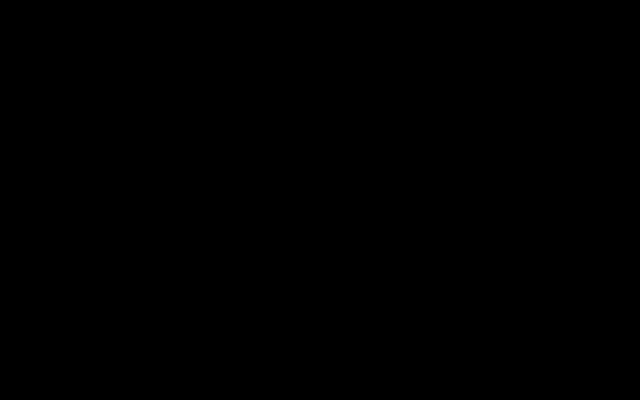
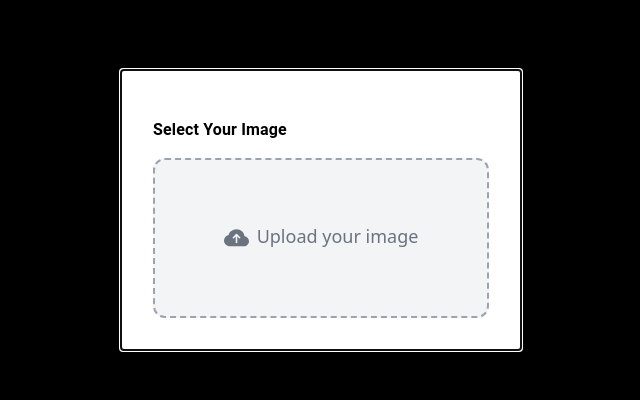
Before and after one commit to siddharth17vaishnav/vambox, a Next.js app: page /stream-image in a window 1280 px wide. Before the commit this address had no page. Shown: the part 190-590 px from the top of the page, without its empty margins (319-959 px from the left). Built offline with nearby package versions, Linux system fonts and the light colour scheme.

Commit message:
added modal in image-cmoponent

```diff
--- a/components/DropFile.jsx
+++ b/components/DropFile.jsx
@@ -6,22 +6,11 @@
   const [error, setError] = useState();
   const router = useRouter();
   const onSubmit = (type) => {
-    console.log(type);
-    if (file && file?.length !== 0) {
-      if (
-        file.includes("youtube") ||
-        file.includes("ytube") ||
-        file.includes("yt.com")
-      ) {
-        setError("We dont accept youtube links, try another link");
-      } else {
-        setError("");
-        if (type === "image") {
-          router.push(`/stream-image?${file}`).then();
-        } else if (type === "video") {
-          router.push(`/stream-video?${file}`).then();
-        }
-      }
+    console.log("clicked")
+    if (type === "image") {
+      router.push("/stream-image").then();
+    } else if (type === "video") {
+      router.push(`/stream-video`).then();
     }
   };
   return (
@@ -35,15 +24,15 @@
       </div>
       <div className=" mt-20 gap-[70px] flex flex-wrap justify-center mx-auto">
         <div>
-          <div className="parent-container h-40 w-76 cursor-pointer rounded-xl bg-gray-100 border-dashed border-2 border-gray-400 relative flex justify-center items-center relative">
-            <input
+          <div className="parent-container h-40 w-76 cursor-pointer rounded-xl bg-gray-100 border-dashed border-2 border-gray-400 relative flex justify-center items-center relative"  onClick={() => onSubmit("image")}>
+            {/* <input
               type="file"
               id="input-file"
               className="absolute inset-0 opacity-0 cursor-pointer"
               onChange={(e) => setFile(e.target.files[0].name)}
-            />
+            /> */}
             <div className="w-64 h-20 flex justify-center items-center">
-              <div className="mr-2">
+              <div className="mr-2"  onClick={() => onSubmit("image")}>
                 <svg
                   className="upload-icon bi bi-cloud-arrow-up-fill"
                   xmlns="http://www.w3.org/2000/svg"
@@ -55,7 +44,7 @@
                   <path d="M8 2a5.53 5.53 0 0 0-3.594 1.342c-.766.66-1.321 1.52-1.464 2.383C1.266 6.095 0 7.555 0 9.318 0 11.366 1.708 13 3.781 13h8.906C14.502 13 16 11.57 16 9.773c0-1.636-1.242-2.969-2.834-3.194C12.923 3.999 10.69 2 8 2zm2.354 5.146a.5.5 0 0 1-.708.708L8.5 6.707V10.5a.5.5 0 0 1-1 0V6.707L6.354 7.854a.5.5 0 1 1-.708-.708l2-2a.5.5 0 0 1 .708 0l2 2z" />
                 </svg>
               </div>
-              <div>
+              <div  onClick={() => onSubmit("image")}>
                 <p className="text-gray-500 mb-1 text-lg file_name">
                   Upload your image
                 </p>
@@ -81,7 +70,6 @@
               <button
                 className="items-center rounded-full px-8 py-1 border border-white font-semibold  hover:bg-white hover:text-black"
                 type="button"
-                onClick={() => onSubmit("image")}
               >
                 Go
               </button>
@@ -114,7 +102,6 @@
                 <p className="text-gray-500 mb-1 text-lg file_name">
                   Upload your video
                 </p>
-
               </div>
             </div>
           </div>
--- a/components/ImageComponent.jsx
+++ b/components/ImageComponent.jsx
@@ -14,7 +14,7 @@
 
       <Scene>
         <a-scene vr-mode-ui="enabled: true">
-          <a-sky src={url} rotation="0 -130 0"></a-sky>
+          <a-sky src={url} rotation="0 -130 0"/>
         </a-scene>
       </Scene>
     </div>
--- a/package.json
+++ b/package.json
@@ -10,10 +10,10 @@
   },
   "dependencies": {
     "@belivvr/aframe-react-stereoscopic": "^0.1.2",
-    "@emotion/react": "^11.10.5",
-    "@emotion/styled": "^11.10.5",
+    "@emotion/react": "^11.10.6",
+    "@emotion/styled": "^11.10.6",
     "@mui/icons-material": "^5.11.0",
-    "@mui/material": "^5.11.8",
+    "@mui/material": "^5.11.9",
     "@next/font": "13.1.6",
     "aframe": "^1.4.1",
     "aframe-react": "^4.4.0",
--- a/pages/stream-image.js
+++ b/pages/stream-image.js
@@ -2,16 +2,42 @@
 import Footer from "@/components/Footer";
 import ImageComponent from "@/components/ImageComponent";
 import { useRouter } from "next/router";
-import { useEffect } from "react";
+import { useState,useEffect } from "react";
+import Modal from '@mui/material/Modal';
+import {Box,Typography} from "@mui/material"
+
+const style = {
+  position: 'absolute',
+  top: '50%',
+  left: '50%',
+  transform: 'translate(-50%, -50%)',
+  width: 400,
+  background:'white',
+  boxShadow: 24,
+  p: 4,
+};
+
 
 export default function StreamVideo() {
-  const router = useRouter();
-  const url = router.asPath.split("?")[1];
-  useEffect(() => {
-    if (!router.asPath.split("?")[1]) {
-      router.push("/");
-    }
-  }, [router]);
+  const [isOpen,setisOpen]=useState(true);
+  const [image,setImage]=useState(null)
+  // const router = useRouter();
+  // const url = router.asPath.split("?")[1];
+  // useEffect(() => {
+  //   if (!router.asPath.split("?")[1]) {
+  //     router.push("/");
+  //   }
+  // }, [router]);
+  const url=""
+  const handleOpen = () => setisOpen(true);
+  const handleClose = () => setisOpen(false);
+  console.log(image)
+  const handleChange=(e)=>{
+    e.preventDefault();
+    const objectURL = URL.createObjectURL(e.target.files[0])
+    setImage(objectURL)
+    handleClose();
+  }
   return (
     <>
       <Head>
@@ -21,9 +47,46 @@
         <link rel="icon" href="/favicon.ico" />
       </Head>
       <main>
-        <ImageComponent url={url} />
+        <ImageComponent url={image} />
         <Footer />
       </main>
+      <Modal
+        open={isOpen}
+        onClose={handleClose}
+        aria-labelledby="modal-modal-title"
+        aria-describedby="modal-modal-description"
+      >
+        <Box sx={style}>
+          <Typography sx={{my:2,fontWeight:'bold'}}> Select Your Image</Typography>
+        <div className="parent-container h-40 w-76 cursor-pointer rounded-xl bg-gray-100 border-dashed border-2 border-gray-400 relative flex justify-center items-center relative" >
+            <input
+              type="file"
+              id="input-file"
+              className="absolute inset-0 opacity-0 cursor-pointer"
+              onChange={(e) => handleChange(e)}
+            />
+            <div className="w-64 h-20 flex justify-center items-center">
+              <div className="mr-2"  >
+                <svg
+                  className="upload-icon bi bi-cloud-arrow-up-fill"
+                  xmlns="http://www.w3.org/2000/svg"
+                  width="25"
+                  height="25"
+                  fill="currentColor"
+                  viewBox="0 0 16 16"
+                >
+                  <path d="M8 2a5.53 5.53 0 0 0-3.594 1.342c-.766.66-1.321 1.52-1.464 2.383C1.266 6.095 0 7.555 0 9.318 0 11.366 1.708 13 3.781 13h8.906C14.502 13 16 11.57 16 9.773c0-1.636-1.242-2.969-2.834-3.194C12.923 3.999 10.69 2 8 2zm2.354 5.146a.5.5 0 0 1-.708.708L8.5 6.707V10.5a.5.5 0 0 1-1 0V6.707L6.354 7.854a.5.5 0 1 1-.708-.708l2-2a.5.5 0 0 1 .708 0l2 2z" />
+                </svg>
+              </div>
+              <div  >
+                <p className="text-gray-500 mb-1 text-lg file_name">
+                  Upload your image
+                </p>
+              </div>
+            </div>
+          </div>
+        </Box>
+      </Modal>
     </>
   );
 }
```
Also changed, not shown: 1 other file (tests, documents, lock files or other folders).
